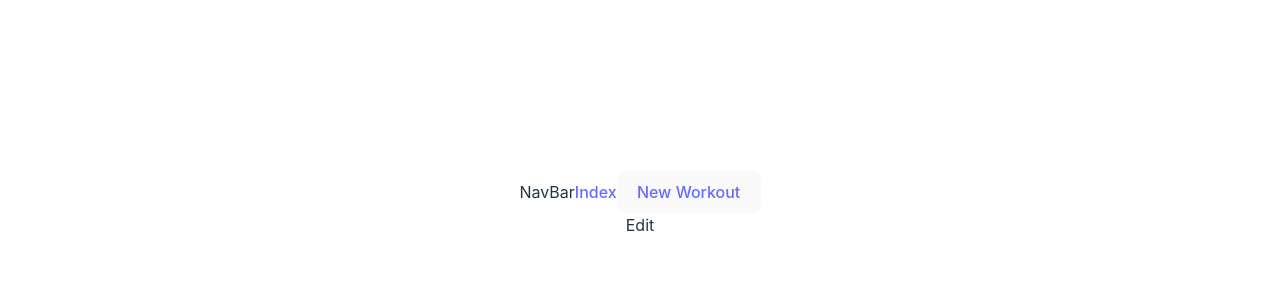
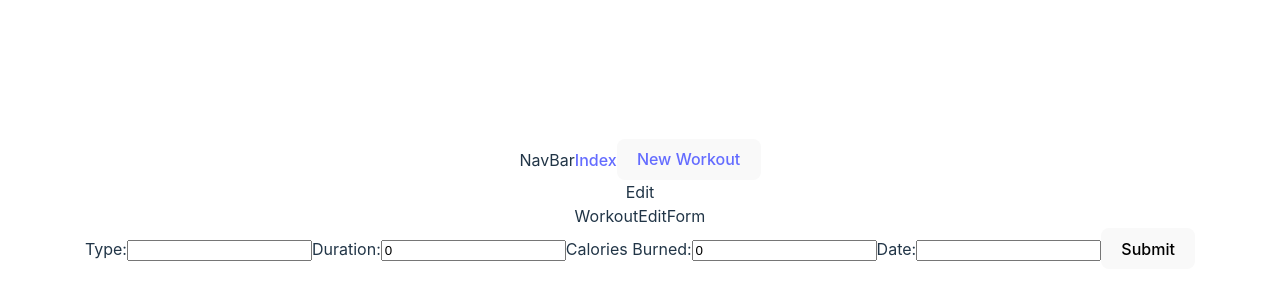
Before and after one commit to gerardjr42/fitness_tracker_frontend, a React (Vite) app: page /workouts/1/edit in a window 1280 px wide. Shown: the part 196-496 px from the top of the page. Built offline with nearby package versions, Linux system fonts and the light colour scheme; no server answers.

Commit message:
workoutEditForm.jsx
1.Added edit button
2.Created our edit form and ability to change data

```diff
--- a/src/Components/WorkoutDetails.jsx
+++ b/src/Components/WorkoutDetails.jsx
@@ -1,5 +1,5 @@
 import React, { useEffect, useState } from 'react'
-import { useNavigate, useParams } from 'react-router-dom'
+import { Link, useNavigate, useParams } from 'react-router-dom'
 
 const API = import.meta.env.VITE_API_URL
 
@@ -33,7 +33,9 @@ const WorkoutDetails = () => {
       <h1>WorkoutDetails</h1>
       <p>{workout.type}</p>
       <p>{workout.durationInMinutes}</p>
-      <button>Edit</button>
+      <Link to={`workouts/${id}/edit`}>
+        <button>Edit</button>
+      </Link>
       <button>Delete</button>
     </div>
   )
--- a/src/Components/WorkoutEditForm.jsx
+++ b/src/Components/WorkoutEditForm.jsx
@@ -1,8 +1,102 @@
-import React from 'react'
+import React, { useEffect, useState } from 'react'
+import { useNavigate, useParams } from 'react-router-dom'
+
+const API = import.meta.env.VITE_API_URL
 
 const WorkoutEditForm = () => {
+  const [workout, setWorkout] = useState({
+    type: "",
+    durationInMinutes: 0,
+    caloriesBurned: 0,
+    date: ""
+  })
+
+  let navigate = useNavigate()
+  let { id } = useParams()
+
+  useEffect(() => {
+    fetch(`${API}/workouts/${id}`)
+      .then((res) => {
+        return res.json()
+      })
+      .then((resJSON) => {
+        setWorkout(resJSON)
+      })
+      .catch((e) => console.error(e))
+  }, [id])
+
+  const updateWorkout = () => {
+    fetch(`${API}/workouts/${id}`, {
+      method: "PUT",
+      // Don't forget to stringify
+      body: JSON.stringify(workout),
+      headers: {
+        "Content-Type": "application/json"
+      }
+    })
+    .then(() => {
+      navigate("/workouts")
+    })
+    .catch((e) => console.error(e))
+  }
+
+  const handleTextChange = (e) => {
+    setWorkout({
+      ...workout,
+      [e.target.id]: e.target.value})
+  }
+
+  const handleSubmit = (e) => {
+    e.preventDefault()
+    updateWorkout()
+    setWorkout({
+      type: "",
+      durationInMinutes: 0,
+      caloriesBurned: 0,
+      date:""})
+  }
+
   return (
-    <div>WorkoutEditForm</div>
+    <div>WorkoutEditForm
+      <form onSubmit={handleSubmit}>
+        <label htmlFor='type'>Type:</label>
+        <input
+        type="text"
+        id="type"
+        value={workout.type}
+        onChange={handleTextChange}
+        required
+        />
+
+        <label htmlFor='durationInMinutes'>Duration:</label>
+        <input
+        type="number"
+        id="durationInMinutes"
+        value={workout.durationInMinutes}
+        onChange={handleTextChange}
+        required
+        />
+
+        <label htmlFor='caloriesBurned'>Calories Burned:</label>
+        <input
+        type="number"
+        id="caloriesBurned"
+        value={workout.caloriesBurned}
+        onChange={handleTextChange}
+        required
+        />
+
+        <label htmlFor='date'>Date:</label>
+        <input
+        type="text"
+        id="date"
+        value={workout.date}
+        onChange={handleTextChange}
+        required
+        />
+        <button>Submit</button>
+      </form>
+    </div>
   )
 }
 
--- a/src/Pages/Edit.jsx
+++ b/src/Pages/Edit.jsx
@@ -1,8 +1,11 @@
 import React from 'react'
+import WorkoutEditForm from '../Components/WorkoutEditForm'
 
 const Edit = () => {
   return (
-    <div>Edit</div>
+    <div>Edit
+      <WorkoutEditForm />
+    </div>
   )
 }
 
```
